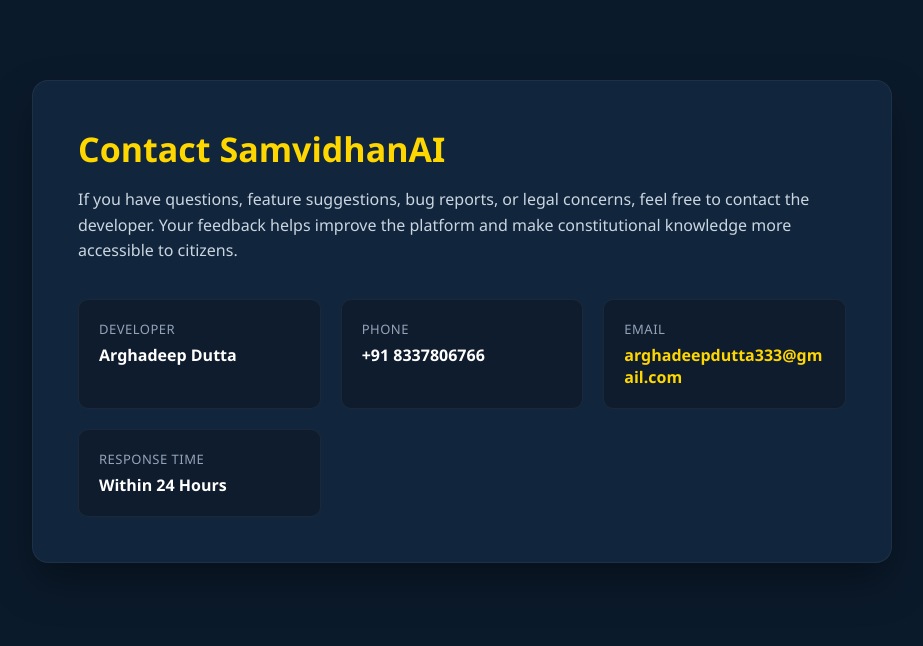
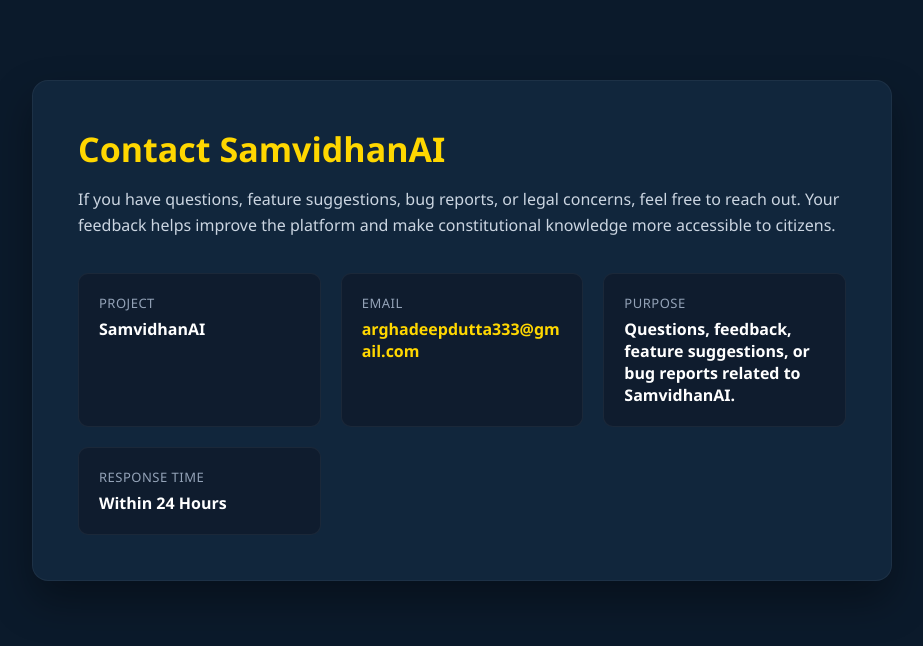
Before and after one commit to arghadeep2508/SamvidhanAI, a Flask app: page /contact in a window 1280 px wide. Shown: the top 646 px of the page, without its empty margins (178-1101 px from the left). Run offline with Flask 3, Linux system fonts and the light colour scheme.

Commit message:
Update contact.html

```diff
--- a/templates/contact.html
+++ b/templates/contact.html
@@ -140,20 +140,15 @@ color:#94a3b8;
 
 <p class="subtitle">
 If you have questions, feature suggestions, bug reports, or legal concerns,
-feel free to contact the developer. Your feedback helps improve the platform
-and make constitutional knowledge more accessible to citizens.
+feel free to reach out. Your feedback helps improve the platform and make
+constitutional knowledge more accessible to citizens.
 </p>
 
 <div class="info-grid">
 
 <div class="info-box">
-<div class="label">Developer</div>
-<div class="value">Arghadeep Dutta</div>
-</div>
-
-<div class="info-box">
-<div class="label">Phone</div>
-<div class="value">+91 8337806766</div>
+<div class="label">Project</div>
+<div class="value">SamvidhanAI</div>
 </div>
 
 <div class="info-box">
@@ -162,6 +157,13 @@ and make constitutional knowledge more accessible to citizens.
 <a href="mailto:arghadeepdutta333@gmail.com">
 arghadeepdutta333@gmail.com
 </a>
+</div>
+</div>
+
+<div class="info-box">
+<div class="label">Purpose</div>
+<div class="value">
+Questions, feedback, feature suggestions, or bug reports related to SamvidhanAI.
 </div>
 </div>
 
@@ -189,5 +191,4 @@ arghadeepdutta333@gmail.com
 </footer>
 
 </body>
-
 </html>
```
